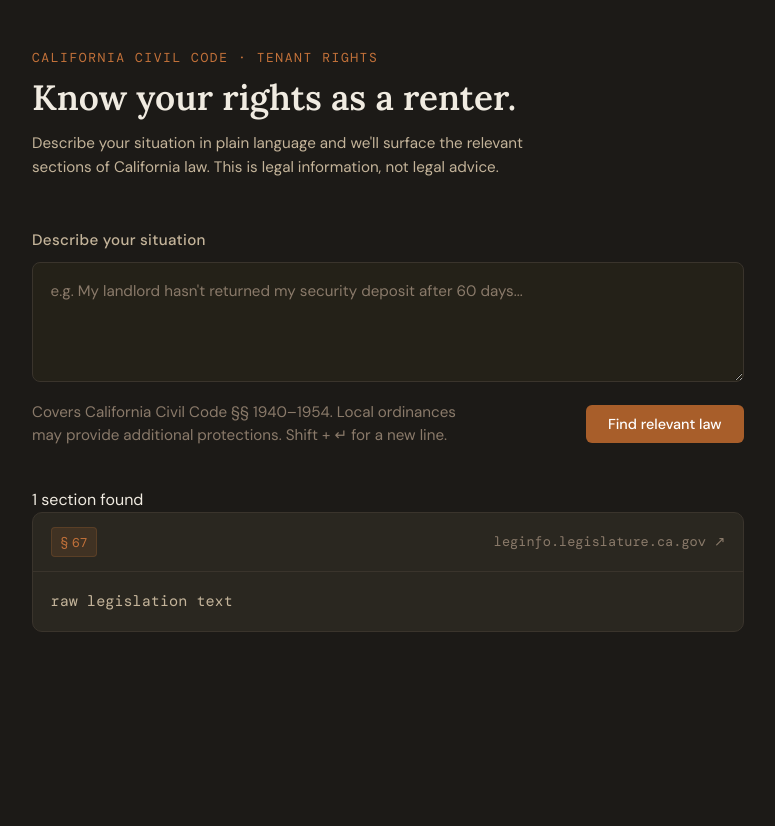
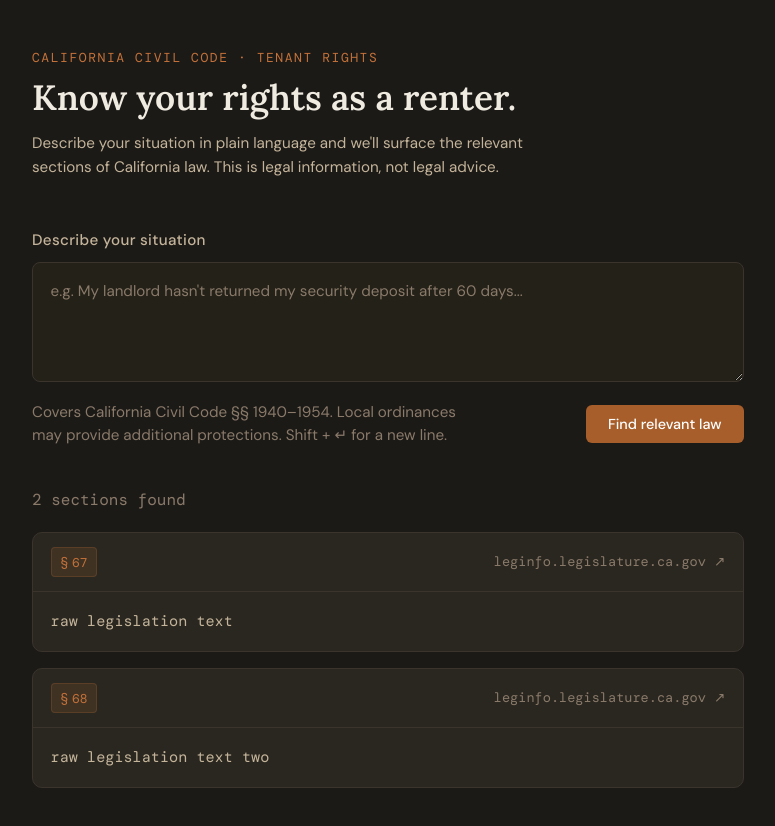
Before and after one commit to RichardGabelman/ca-tenant-law-rag, a React (Vite) app in the folder frontend/: page / in a window 1280 px wide. Both pictures are taken after a click on the button "Find relevant law". Shown: the top 826 px of the page, without its empty margins (252-1027 px from the left). Before the commit the page ends 800 px from the top, so only its background shows below. Built offline with nearby package versions, Linux system fonts and the light colour scheme.

Commit message:
feat: implement ResultsList styling and add an additional mock result

```diff
--- a/frontend/src/App.jsx
+++ b/frontend/src/App.jsx
@@ -14,6 +14,11 @@ function App() {
         section_num: 67,
         citation_url: "google.com",
         raw_text: "raw legislation text",
+      },
+      {
+        section_num: 68,
+        citation_url: "google.com",
+        raw_text: "raw legislation text two",
       },
     ]);
     console.log("submitted! (placeholder)");
--- a/frontend/src/components/ResultsList.css
+++ b/frontend/src/components/ResultsList.css
@@ -0,0 +1,15 @@
+.results-header {
+  margin-bottom: 1.25rem;
+}
+
+.results-count {
+  font-size: 1rem;
+  color: var(--text-muted);
+  font-family: 'DM Mono', monospace;
+}
+
+.results-list {
+  display: flex;
+  flex-direction: column;
+  gap: 1rem;
+}
```
